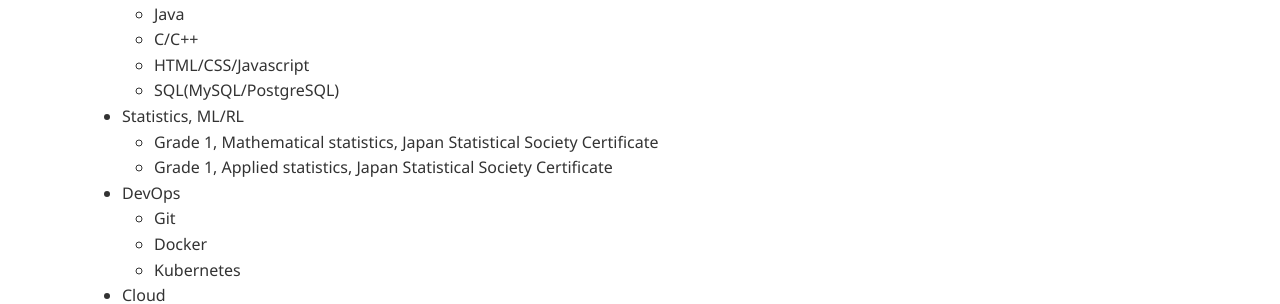
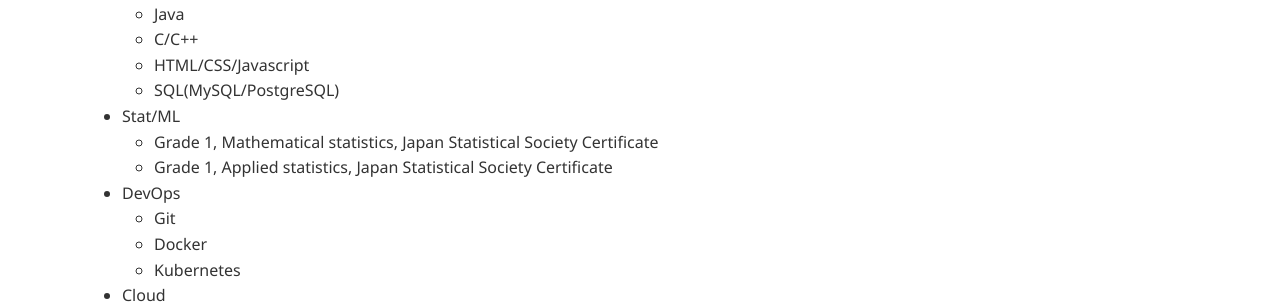
Before and after one commit to yumaloop/old-jekyll-blog-site, a Jekyll site: the page built from about.md, in a window 1280 px wide. Shown: the part 1062-1366 px from the top of the page. Built offline with Jekyll 4.4.1, drawn with Linux system fonts in a browser that asks for light colours; comment, search, counter and statistics services are not loaded.

Commit message:
update repo 2020年 1月24日 金曜日 13時45分46秒 JST

```diff
--- a/about.md
+++ b/about.md
@@ -38,7 +38,7 @@
    * HTML/CSS/Javascript
    * SQL(MySQL/PostgreSQL)
 
-* Statistics, ML/RL
+* Stat/ML
    * Grade 1, Mathematical statistics, Japan Statistical Society Certificate
    * Grade 1, Applied statistics, Japan Statistical Society Certificate
 
```
